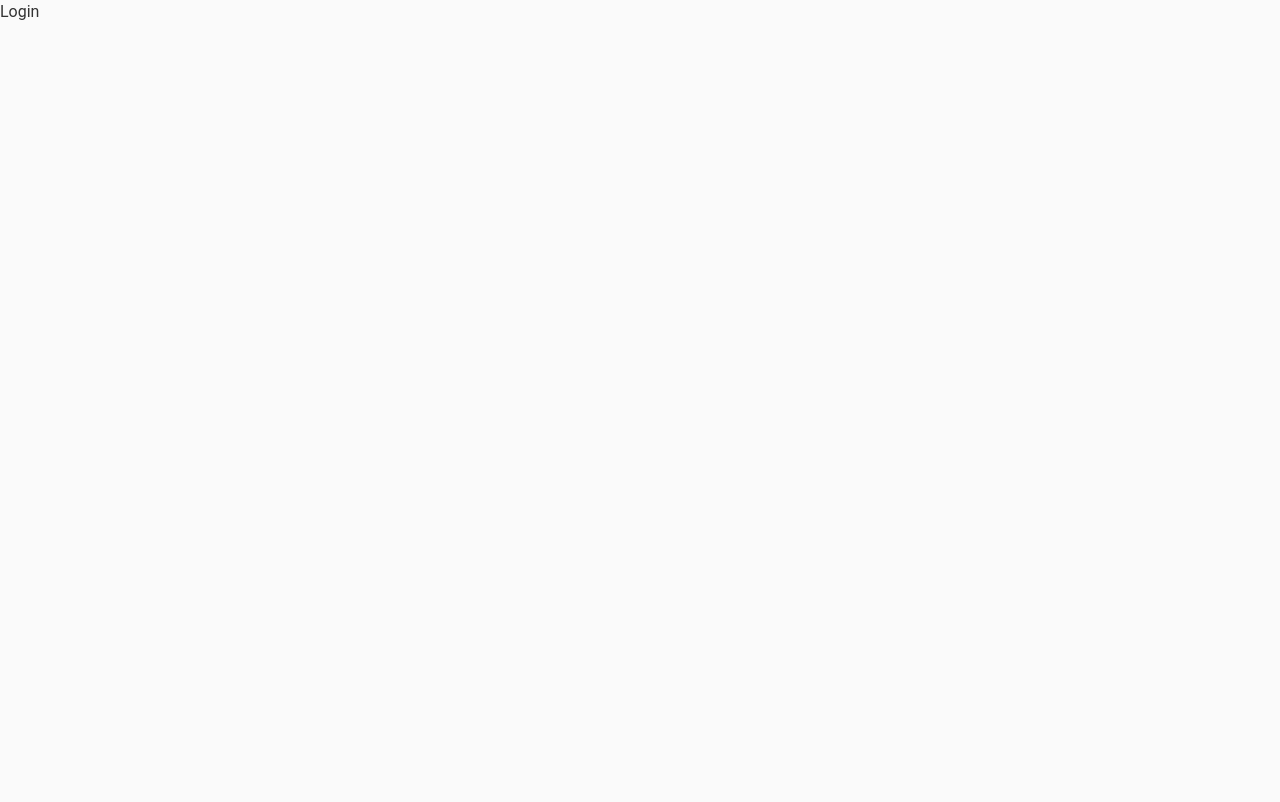
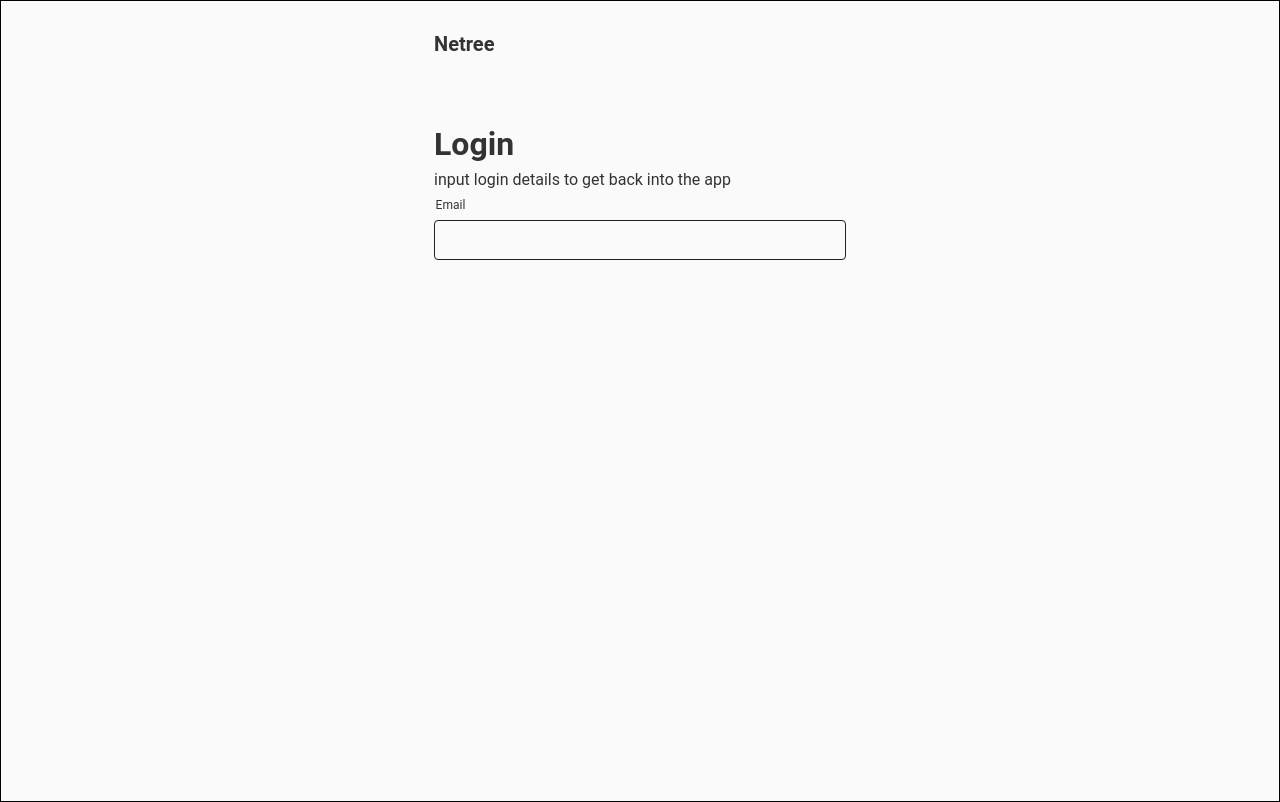
Before and after one commit to olaleykhan/Netree, a React (Vite) app: page /login in a window 1280 px wide. Built offline with nearby package versions, Linux system fonts and the light colour scheme.

Commit message:
init input pages

```diff
--- a/package.json
+++ b/package.json
@@ -15,9 +15,11 @@
     "@fontsource/roboto": "^5.0.8",
     "@mui/icons-material": "^5.14.16",
     "@mui/material": "^5.14.16",
+    "formik": "^2.4.5",
     "react": "^18.2.0",
     "react-dom": "^18.2.0",
-    "react-router-dom": "^6.18.0"
+    "react-router-dom": "^6.18.0",
+    "yup": "^1.3.2"
   },
   "devDependencies": {
     "@types/react": "^18.2.15",
--- /dev/null
+++ b/src/components/auth/AuthWrapper.tsx
@@ -0,0 +1,31 @@
+import React from 'react'
+import {Box, Container, Grid, Typography, Button, OutlinedInput, TextField, FormControl} from '@mui/material'
+const AuthWrapper = ({children}:{children:React.ReactNode}) => {
+  return (
+    <Box p={4} sx={{
+        maxWidth:{
+            xs: 311,
+            sm: 476,
+        },
+        margin: '0 auto',
+        // backgroundColor:'orange',
+        minHeight: '100vh',
+        display: 'flex',
+        // alignItems: 'stretch',
+        justifyItems: 'center',
+        justifyContent: 'center',
+    }}>
+    <Container disableGutters maxWidth={false}>
+        <Box sx={{
+        // border: '1px solid green'
+    }} >
+            {children}
+        </Box>
+
+    </Container>
+
+</Box>
+  )
+}
+
+export default AuthWrapper
--- a/src/pages/ForgotPassword.tsx
+++ b/src/pages/ForgotPassword.tsx
@@ -2,11 +2,7 @@ import React from 'react'
 
 const ForgotPassword = () => {
   return (
-    <div>ForgotPassword
-
-
-        <h2> Please check back</h2>
-    </div>
+    <div>ForgotPassword</div>
   )
 }
 
--- a/src/pages/Login.tsx
+++ b/src/pages/Login.tsx
@@ -1,8 +1,39 @@
 import React from 'react'
+import {Box, Container, Grid, Typography, Button, OutlinedInput, TextField, FormControl} from '@mui/material'
+import AuthWrapper from '@/components/auth/AuthWrapper'
+import Input from '@/components/base/Input'
 
 const Login = () => {
+    const [email, setEmail] = React.useState('');
+    const handleEmailChange = (e: React.ChangeEvent<HTMLInputElement>) => {
+        console.log(e.target.value)
+        setEmail(e.target.value)
+    }
   return (
-    <div>Login</div>
+   <Box sx={{
+    border: '1px solid black',
+   }} >
+     <AuthWrapper>
+        <Typography variant='h1' > Netree </Typography>
+
+        <Box mt={8} sx={{
+            // border: '1px solid black'
+        }} >
+            <Typography variant="h2" >
+                Login
+            </Typography>
+            <Typography>
+            input login details to get back into the app
+            </Typography>
+
+            <Box component="form" >
+                <Input label="Email" name="email" type="email" value={email} id="email" onChange={handleEmailChange} />
+
+            </Box>
+
+        </Box>
+    </AuthWrapper>
+   </Box>
   )
 }
 
```
Also changed, not shown: 1 other file (tests, documents, lock files or other folders).
